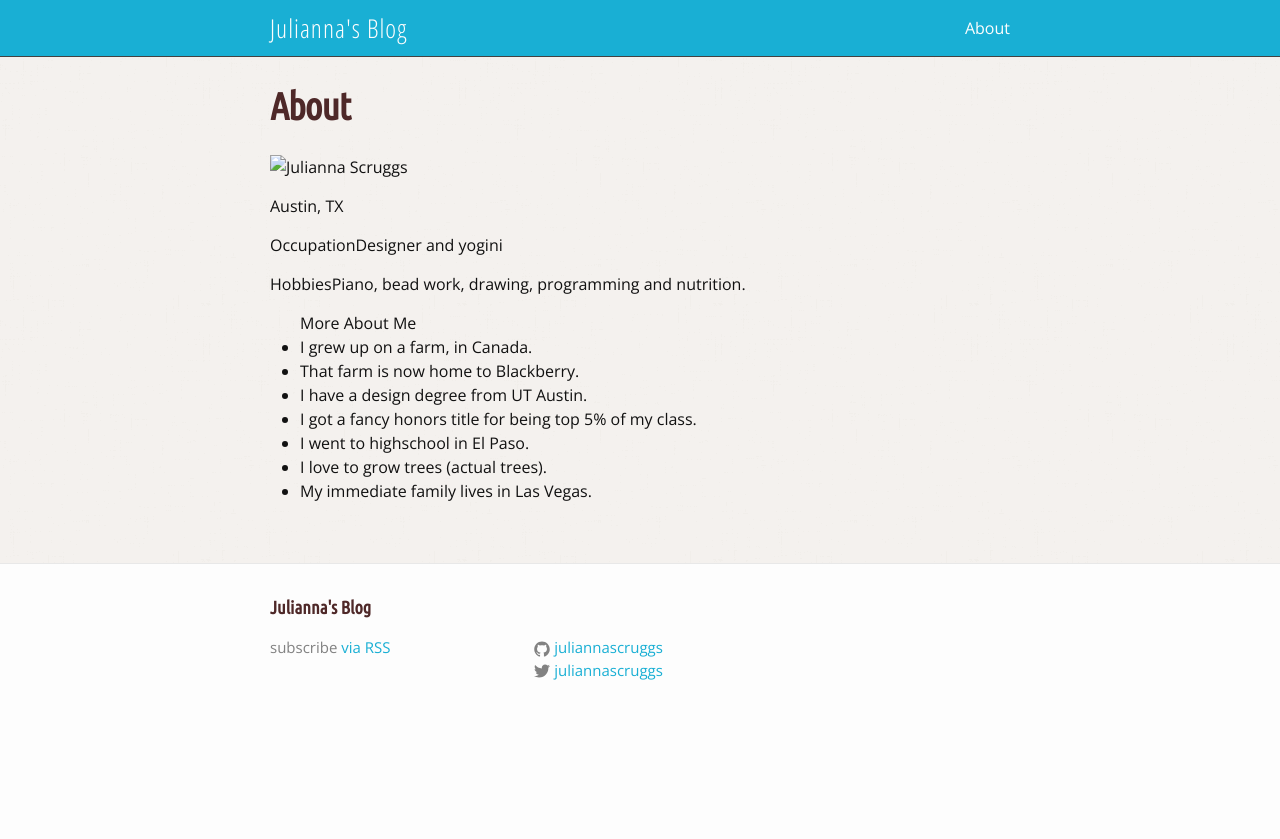
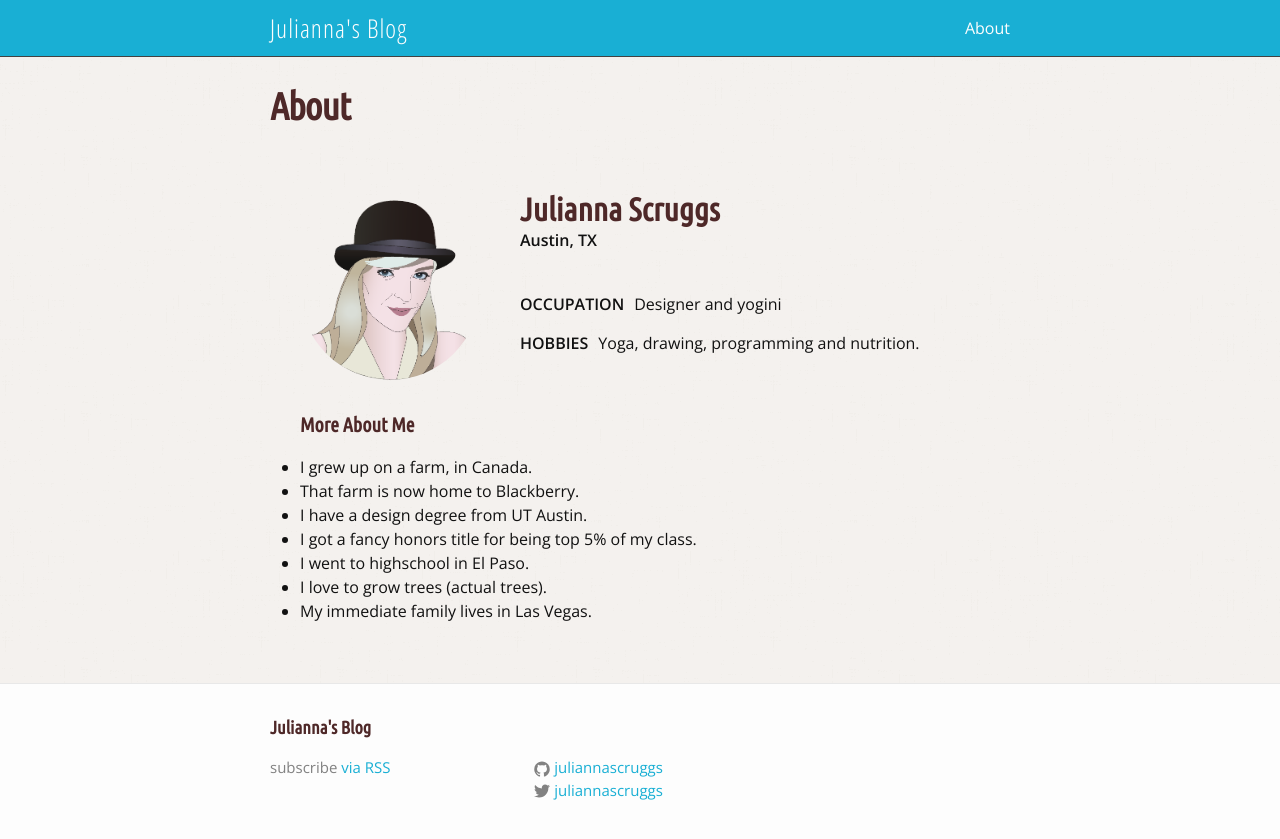
Before and after one commit to juliannascruggs/juliannascruggs.github.io, a Jekyll site: the page built from about.md, in a window 1280 px wide. Shown: the top 839 px of the page. Built offline with Jekyll 4.4.1, drawn with Linux system fonts in a browser that asks for light colours; nearby versions of some CDN libraries.

Commit message:
Styled my about page and added a profile pic.

```diff
--- a/_includes/head.html
+++ b/_includes/head.html
@@ -6,7 +6,7 @@
     <meta name="description" content="{{ site.description }}">
 
 <!--    <link rel="stylesheet" href="{{ "/css/main.css" | prepend: site.baseurl }}"> -->
-	<link rel="stylesheet" href="/css/main.css">
+	<link rel="stylesheet" href="{{ "/css/main.css" | prepend: site.baseurl }}">
     <link rel="canonical" href="{{ page.url | replace:'index.html','' | prepend: site.baseurl | prepend: site.url }}">
 	<link href="//maxcdn.bootstrapcdn.com/font-awesome/4.2.0/css/font-awesome.min.css" rel="stylesheet">
 </head>
--- a/_sass/_layout.scss
+++ b/_sass/_layout.scss
@@ -272,3 +272,59 @@
 /*
 * About Page
 */
+.about {
+    margin: 20px;
+    padding: 10px;
+    display: inline-block;
+    width:100%;
+}
+.left {
+    width: 25%;
+    max-height: 180px;
+    max-width: 180px;
+    float: left;
+    margin-top: 15px;
+    margin-right: 40px;
+}
+.info {
+    width: 70%;
+    height: 100%;
+    background-color: #fffeef;
+    box-shadow: 0 0 8px #a2a2a2;
+    border-radius: 1px;
+    margin: auto;
+    padding: 0px 10px 16px 10px;
+    float: left;
+}
+.info p {
+    margin-left: 20px;
+    margin-right: 20px;
+    font-size: 14px;
+    letter-spacing: 0.05em;
+    color: #252525;
+/*    font-family: 'Roboto', Futura, Helvetica Neue, Helvetica, Arial, sans-serif;*/
+}
+span.about-details {
+    font-weight: bold;
+    text-transform: uppercase;
+    padding-right: 10px;
+}
+.title {
+    font-size: 18pt;
+    letter-spacing: 0.08em;
+}
+.subtitle {
+    margin-top: -20px;
+    font-weight: bold;
+    margin-bottom: 40px;
+}
+.p1 {
+    padding-top: 5px;
+    margin-top: -5px;
+    min-width:100px;
+}
+.left img {
+    height: 100%;
+    width:100%;
+    border-radius: 100%;
+}
--- a/about.md
+++ b/about.md
@@ -3,20 +3,26 @@ layout: page
 title: About
 permalink: /about/
 ---
-<div class="info">
+<div class="about">
     <div class="left">
-        <img src="images/portrait_square.png" align="left">
+        <img src="../images/portrait_square.png" align="left">
     </div>
-    <div class="post">
-        <p id="title">Julianna Scruggs</p>
-        <p id="subtitle">Austin, TX</p>
-        <p id="p1"><span>Occupation</span>Designer and yogini</p>
-        <p id="p1"><span>Hobbies</span>Piano, bead work, drawing, programming and nutrition.
+<!--     <div class="info"> -->
+    <div>
+
+        <h2>Julianna Scruggs</h2>
+
+<!--         <p class="title">Julianna Scruggs</p> -->
+        <p class="subtitle">Austin, TX</p>
+        <p class="p1"><span class="about-details">Occupation</span>Designer and yogini</p>
+        <p class="p1"><span class="about-details">Hobbies</span>Yoga, drawing, programming and nutrition.
         </p>
     </div>
 </div>
-<div class="post">
-    <ul><span id="title">More About Me</span>
+<!-- <div class="info"> -->
+<div>
+<!--     <ul><span class="title">More About Me</span> -->
+    <ul><h4>More About Me</h4>
         <li>I grew up on a farm, in Canada.</li>
         <li>That farm is now home to Blackberry.</li>
         <li>I have a design degree from UT Austin.</li>
```
Also changed, not shown: images/portrait_square.png (added).
